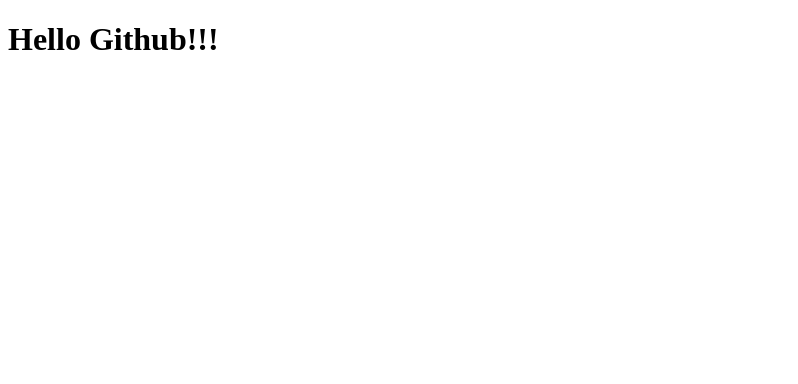
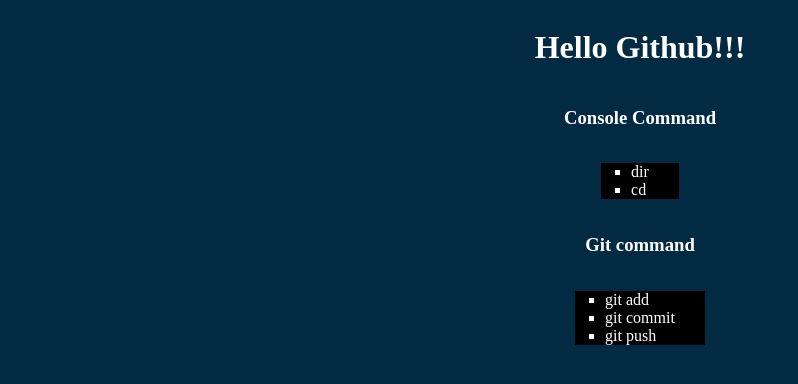
Before and after one commit to yuriyperehniak/test-repo, a plain HTML site: page index.html in a window 1280 px wide. Shown: the whole page, without its empty margins (0-798 px from the left). Drawn offline with Linux system fonts and the light colour scheme.

Commit message:
add page

```diff
--- a/index.html
+++ b/index.html
@@ -4,8 +4,20 @@
     <meta charset="UTF-8">
     <meta name="viewport" content="width=device-width, initial-scale=1.0">
     <title>My Site</title>
+    <link rel="stylesheet" href="style.css">
 </head>
 <body>
     <h1>Hello Github!!!</h1>
+    <h3>Console Command</h3>
+    <ul>
+        <li>dir</li>
+        <li>cd</li>
+    </ul>
+    <h3>Git command</h3>
+    <ul>
+        <li>git add</li>
+        <li>git commit</li>
+        <li>git push</li>
+    </ul>
 </body>
 </html>
--- /dev/null
+++ b/style.css
@@ -0,0 +1,12 @@
+body {
+    display: grid;
+    place-items: center;
+    color: #fff;
+    background-color: #022a42;
+}
+
+ul {
+    background-color: #000;
+    padding: 0 30px;
+    list-style-type: square;
+}
```
